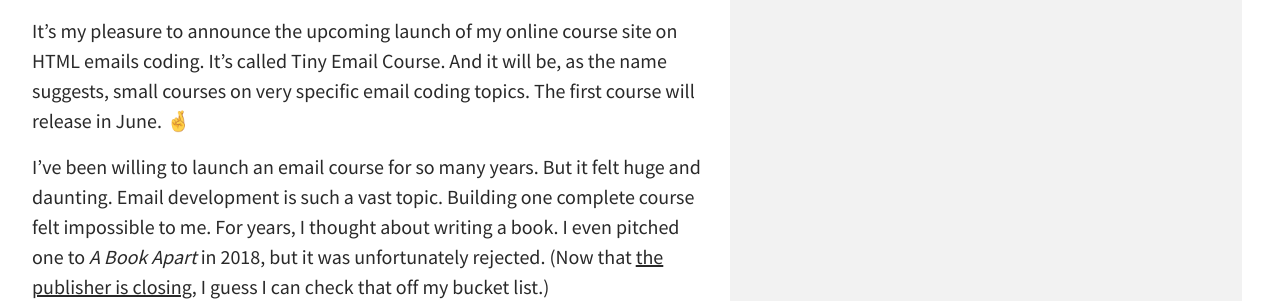
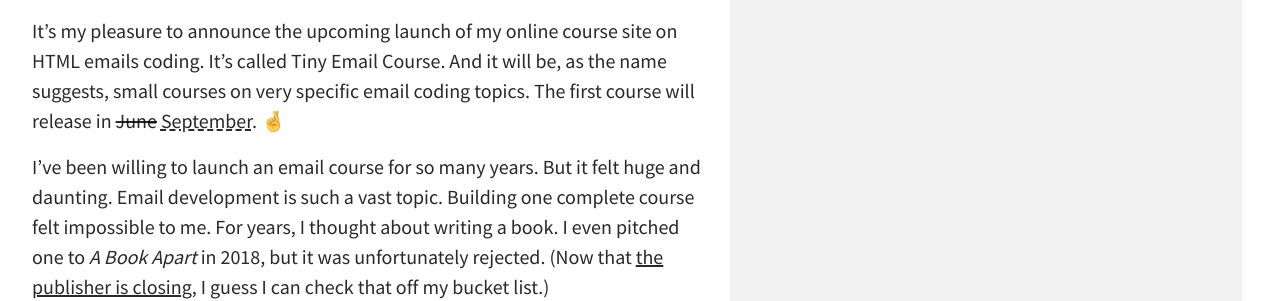
Before and after one commit to hteumeuleu/hteumeuleu.com, a Jekyll site: the page built from _posts/2024-05-13-announcing-tiny-email-course.md, in a window 1280 px wide. Shown: the part 279-580 px from the top of the page. Built offline with Jekyll 4.4.1, drawn with Linux system fonts in a browser that asks for light colours.

Commit message:
feat: update post

```diff
--- a/_posts/2024-05-13-announcing-tiny-email-course.md
+++ b/_posts/2024-05-13-announcing-tiny-email-course.md
@@ -2,7 +2,7 @@
 title: "Announcing Tiny Email Course"
 ---
 
-It’s my pleasure to announce the upcoming launch of my online course site on HTML emails coding. It’s called Tiny Email Course. And it will be, as the name suggests, small courses on very specific email coding topics. The first course will release in June. 🤞
+It’s my pleasure to announce the upcoming launch of my online course site on HTML emails coding. It’s called Tiny Email Course. And it will be, as the name suggests, small courses on very specific email coding topics. The first course will release in <del>June</del> <ins style="text-decoration-style: dashed;">September</ins>. 🤞
 
 I’ve been willing to launch an email course for so many years. But it felt huge and daunting. Email development is such a vast topic. Building one complete course felt impossible to me. For years, I thought about writing a book. I even pitched one to _A Book Apart_ in 2018, but it was unfortunately rejected. (Now that [the publisher is closing](https://abookapart.com/blogs/press/a-new-chapter-for-a-book-apart), I guess I can check that off my bucket list.)
 
```
